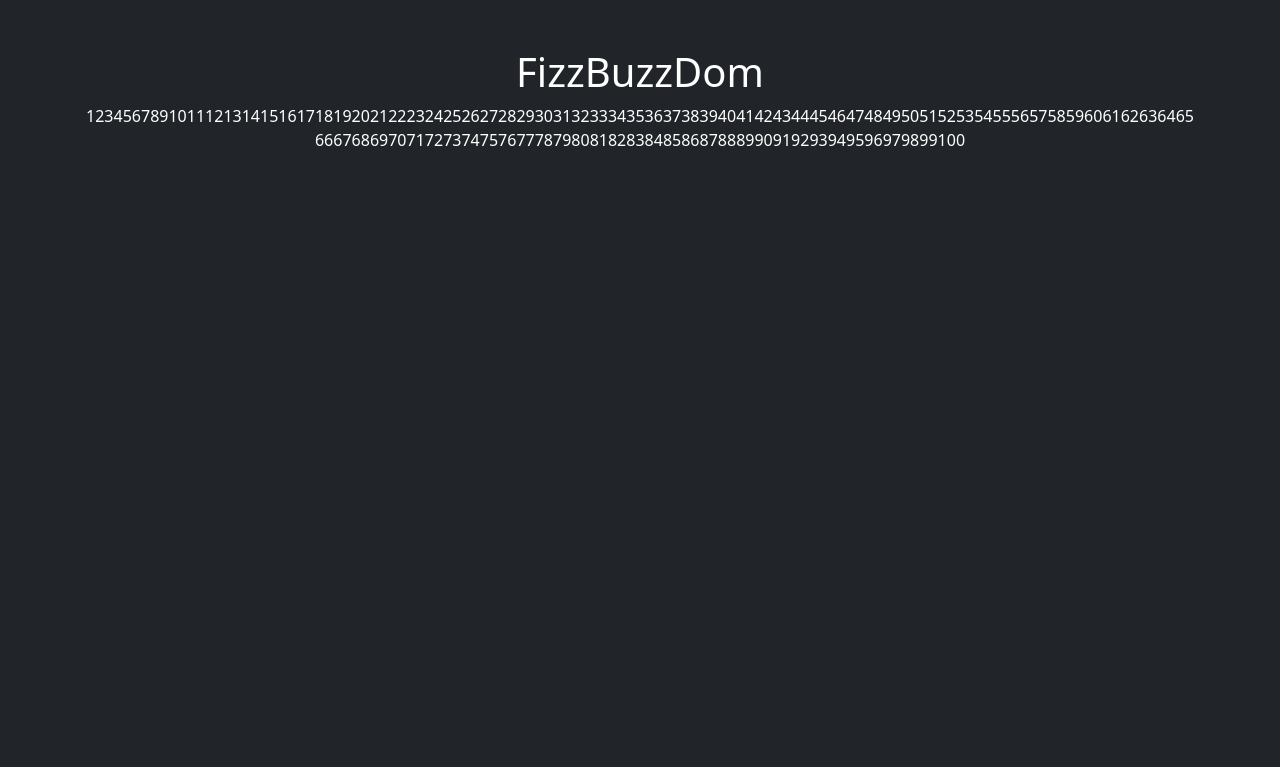
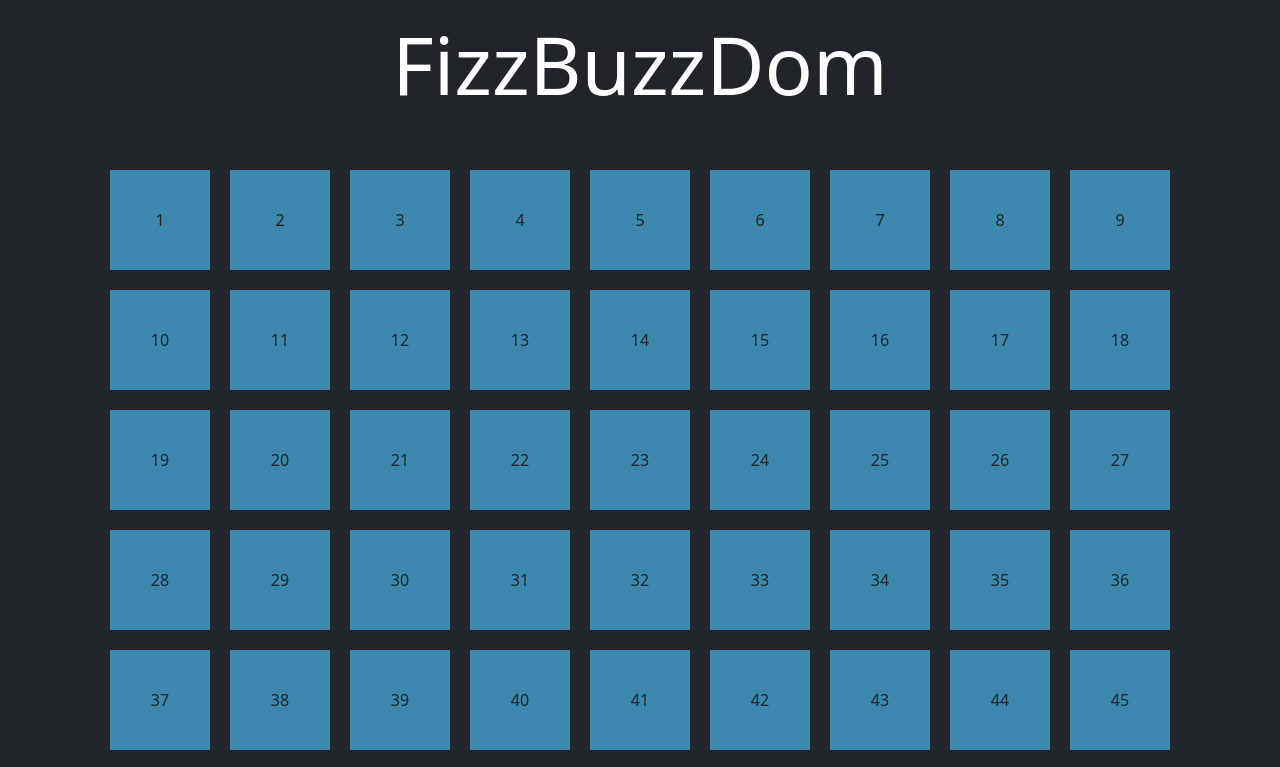
Before and after one commit to NicolaL95/js-fizzbuzzdom, a plain HTML site: page index.html in a window 1280 px wide. Shown: the top 767 px of the page. Drawn offline with nearby package versions, Linux system fonts and the light colour scheme.

Commit message:
Fine struttura base

```diff
--- a/index.html
+++ b/index.html
@@ -8,13 +8,14 @@
     <title>fizzbuzzdom</title>
     <link href="https://cdn.jsdelivr.net/npm/bootstrap@5.1.1/dist/css/bootstrap.min.css" rel="stylesheet"
         integrity="sha384-F3w7mX95PdgyTmZZMECAngseQB83DfGTowi0iMjiWaeVhAn4FJkqJByhZMI3AhiU" crossorigin="anonymous">
+    <link rel="stylesheet" href="style.css">
 </head>
 
 <body class="bg-dark">
-    <h1 class="text-white text-center mt-5">FizzBuzzDom</h1>
+    <h1 class="text-white text-center mt-3 mb-5">FizzBuzzDom</h1>
     <div class="container">
         <div class="row">
-            <ul class="list text-white d-flex justify-content-center align-items-center flex-wrap list-unstyled">
+            <ul class="list text-dark d-flex justify-content-center align-items-center flex-wrap list-unstyled">
             </ul>
         </div>
     </div>
--- a/style.css
+++ b/style.css
@@ -0,0 +1,14 @@
+h1{
+    font-size: 5rem;
+}
+
+
+.box{
+    height: 100px;
+    width: 100px;
+    display: flex;
+    justify-content: center;
+    align-items: center;
+    background-color: #3D88AE;
+    margin: 10px;
+}
```
